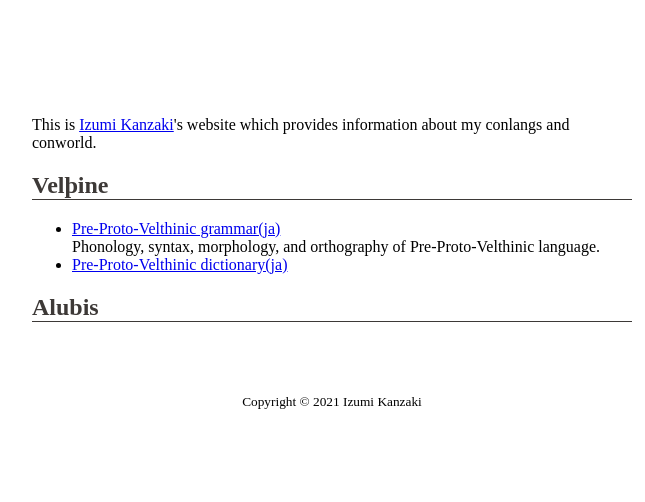
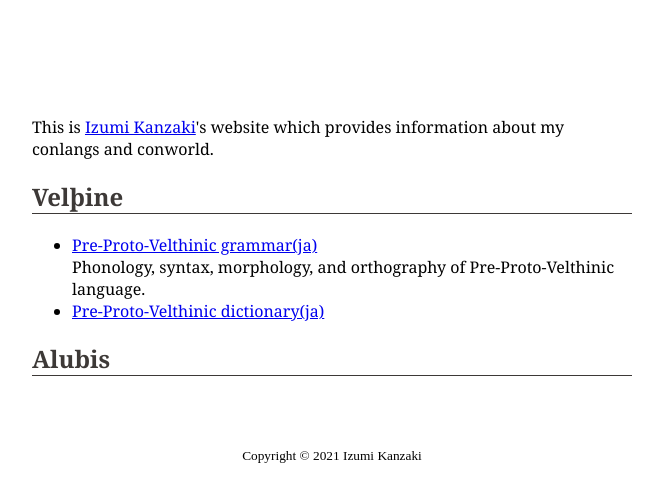
Before and after one commit to izumi442/hello-world, a plain HTML site: page index_English.html in a window 1280 px wide. Shown: the part 148-650 px from the top of the page, without its empty margins (308-953 px from the left). Drawn offline with Linux system fonts and the light colour scheme.

Commit message:
Update stylesheet.css

```diff
--- a/stylesheet.css
+++ b/stylesheet.css
@@ -8,7 +8,7 @@ h1{
 }
 h2{
   color: #3d3937;
-  font-family: "游明朝", serif;
+  font-family: "Cambria", "游明朝", serif;
   border-bottom: 1px solid;
 }
 .header{
@@ -23,7 +23,7 @@ h2{
   padding: 50px;
   margin: auto;
   max-width: 600px;
-  font-family: "游明朝", serif;
+  font-family: "Cambria", "游明朝", serif;
 }
 .footer{
   font-family: "游明朝", serif;
```
